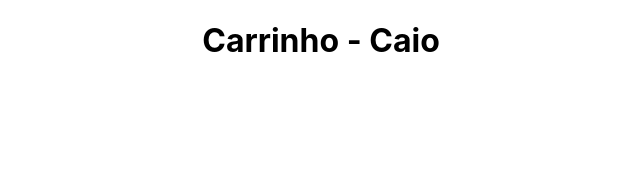
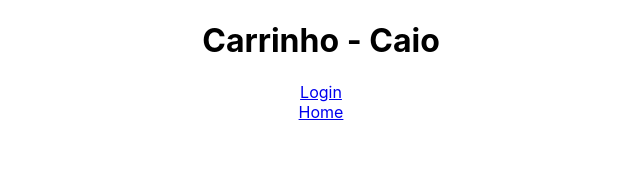
Before and after one commit to giankaz/projeto-domingo-no-sabado, a React (Create React App) app: page /carrinho in a window 1280 px wide. Shown: the top 172 px of the page, without its empty margins (319-959 px from the left). Built offline with nearby package versions, Linux system fonts and the light colour scheme.

Commit message:
:sparkles: feature link to home and login

```diff
--- a/src/pages/Carrinho/index.jsx
+++ b/src/pages/Carrinho/index.jsx
@@ -1,3 +1,6 @@
+import { Link } from "react-router-dom";
+import { useHistory } from "react-router-dom";
+
 export const Cart = () => {
   /*const history = useHistory();
 
@@ -6,6 +9,9 @@
   return (
     <div>
       <h1>Carrinho - Caio</h1>
+      <Link to="/login">Login</Link>
+      <div></div>
+      <Link to="/">Home</Link>
     </div>
   );
 };
```
